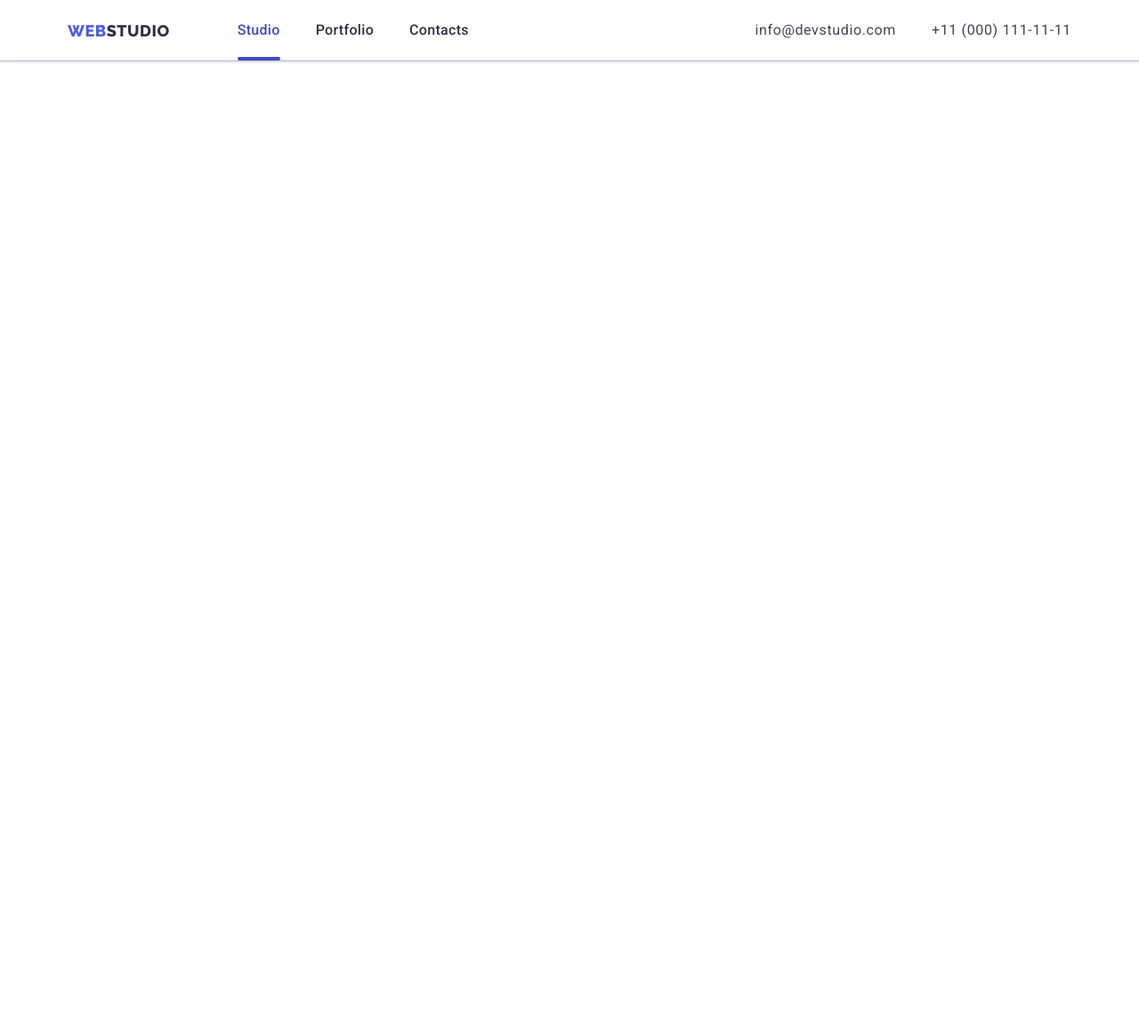
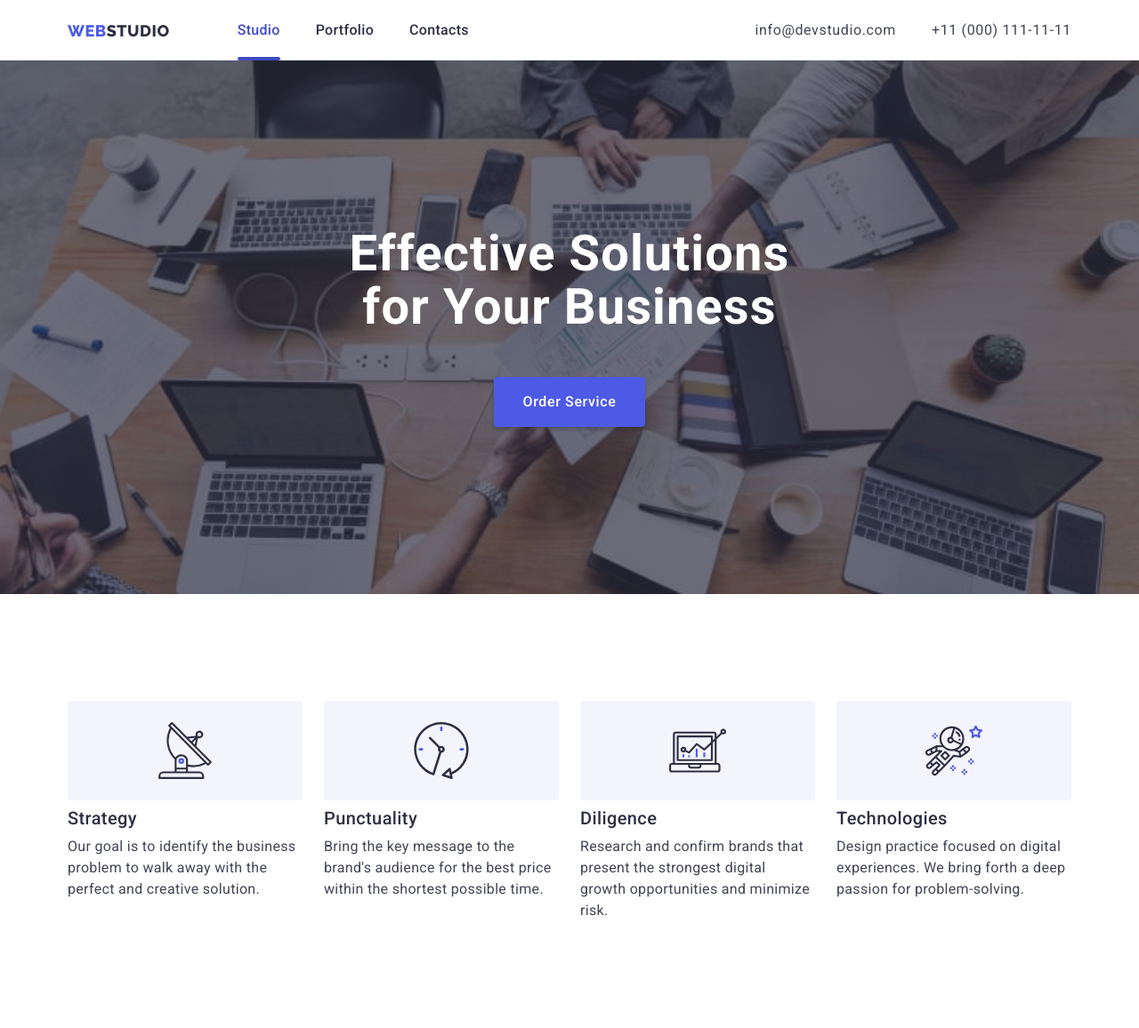
Before and after one commit to Nikolaus-B/goit-markup-hw-07, a plain HTML site: page index.html in a window 1280 px wide. Shown: the whole page at 89% size. Before the commit the page ends 800 px from the top, so only its background shows below. Drawn offline with nearby package versions, Linux system fonts and the light colour scheme.

Commit message:
add hero + advantages

```diff
--- a/css/main-styles.css
+++ b/css/main-styles.css
@@ -129,7 +129,172 @@ desktop -  1158px */
   color: var(--title-text-color);
 }
 
-/* modal menu */
+.nav-link {
+  font-weight: 500;
+  font-size: 16px;
+  line-height: 1.5;
+  padding-top: 24px;
+  padding-bottom: 24px;
+
+  letter-spacing: 0.02em;
+  color: var(--title-text-color);
+  transition: color var(--transition-dur-and-func);
+}
+.nav-link:hover,
+.nav-link:focus {
+  color: var(--button-accent-color);
+}
+
+.nav-link.active-page {
+  position: relative;
+  color: var(--button-accent-color);
+}
+
+.active-page::after {
+  content: '';
+  position: absolute;
+  left: 0;
+  bottom: -1px;
+
+  display: block;
+  width: 100%;
+  height: 4px;
+  border-radius: 2px;
+
+  background-color: var(--button-accent-color);
+}
+
+.header-address {
+  margin-left: auto;
+}
+
+.address-link {
+  font-style: normal;
+  margin-left: auto;
+  font-weight: 400;
+  font-size: 12px;
+  line-height: 1.17;
+
+  letter-spacing: 0.04em;
+  color: var(--primary-text-color);
+  transition: color var(--transition-dur-and-func);
+}
+.address-link:hover,
+.address-link:focus {
+  color: var(--button-accent-color);
+}
+
+/* header> */
+
+/* hero */
+.hero-section {
+  background-color: var(--title-text-color);
+  max-width: 428px;
+  height: 432px;
+  margin: 0 auto;
+
+  background-image: linear-gradient(
+      rgba(46, 47, 66, 0.7),
+      rgba(46, 47, 66, 0.7)
+    ),
+    url(../images/mobile-hero.jpg);
+  background-repeat: no-repeat;
+  background-position: center;
+  background-size: cover;
+}
+
+.hero-container {
+  padding-top: 112px;
+  padding-bottom: 112px;
+}
+
+.hero-text {
+  font-weight: 700;
+  font-size: 36px;
+  line-height: 1.11;
+  letter-spacing: 0.02em;
+
+  text-align: center;
+  color: var(--main-wtite-color);
+
+  max-width: 320px;
+  height: 80px;
+  text-align: center;
+  margin: 0 auto;
+  margin-bottom: 72px;
+}
+
+.hero-button {
+  display: block;
+
+  font-weight: 500;
+  font-size: 16px;
+  line-height: 1.5;
+  font-family: inherit;
+  border: none;
+  transition: background-color var(--transition-dur-and-func);
+
+  letter-spacing: 0.04em;
+  color: var(--main-wtite-color);
+  background-color: var(--main-logo-color);
+  cursor: pointer;
+
+  border-radius: 4px;
+  box-shadow: 0px 4px 4px rgba(0, 0, 0, 0.15);
+  padding: 16px 32px;
+  min-width: 169px;
+  height: 56px;
+  text-align: center;
+  margin: 0 auto;
+}
+.hero-button:hover,
+.hero-button:focus {
+  background-color: var(--button-accent-color);
+}
+
+@media screen and (min-device-pixel-ratio: 2) and (max-width: 767px),
+  screen and (-webkit-min-device-pixel-ratio: 2) and (max-width: 767px),
+  screen and (min-resolution: 192dpi) and (max-width: 767px),
+  screen and (min-resolution: 2dppx) and (max-width: 767px) {
+  .hero-section {
+    background-image: linear-gradient(
+        rgba(46, 47, 66, 0.7),
+        rgba(46, 47, 66, 0.7)
+      ),
+      url(../images/mobile-hero@2x.jpg);
+  }
+}
+/* hero> */
+
+/* advantages */
+.advantages-section {
+  padding-top: 96px;
+  padding-bottom: 96px;
+}
+
+.advantages-icon {
+  display: none;
+}
+
+.advantages-title {
+  font-weight: 700;
+  font-size: 36px;
+  line-height: 1.11;
+  margin-bottom: 8px;
+
+  letter-spacing: 0.02em;
+  color: var(--title-text-color);
+}
+
+.advantages-text {
+  font-weight: 500;
+  font-size: 16px;
+  line-height: 1.5;
+}
+
+/* advantages> */
+
+/* modal menu + only mobile */
 
 @media screen and (max-width: 767px) {
   .list-nav {
@@ -138,10 +303,6 @@ desktop -  1158px */
 
   .main-address {
     display: none;
-  }
-
-  .header-container {
-    justify-content: space-between;
   }
 
   .mobile-open {
@@ -298,9 +459,18 @@ desktop -  1158px */
   }
 }
 
+@media screen and (max-width: 767px) {
+  .advantages-title {
+    text-align: center;
+  }
+  .advantages-item:not(:last-child) {
+    margin-bottom: 72px;
+  }
+}
+
 /* modal menu> */
 
-/* tablet header */
+/* tablet */
 
 @media screen and (min-width: 768px) {
   .mobile-menu {
@@ -309,11 +479,7 @@ desktop -  1158px */
   .mobile-open {
     display: none;
   }
-
-  .header-container {
-    justify-content: baseline;
-  }
-
+  /* header */
   .main-nav {
     display: flex;
     align-items: center;
@@ -323,61 +489,38 @@ desktop -  1158px */
     display: flex;
     gap: 40px;
   }
-}
 
-.nav-link {
-  font-weight: 500;
-  font-size: 16px;
-  line-height: 1.5;
-  padding-top: 24px;
-  padding-bottom: 24px;
+  /* hero */
+  .hero-section {
+    max-width: 768px;
+    height: 436px;
 
-  letter-spacing: 0.02em;
-  color: var(--title-text-color);
-  transition: color var(--transition-dur-and-func);
-}
-.nav-link:hover,
-.nav-link:focus {
-  color: var(--button-accent-color);
-}
+    background-image: linear-gradient(
+        rgba(46, 47, 66, 0.7),
+        rgba(46, 47, 66, 0.7)
+      ),
+      url(../images/tablet-hero.jpg);
+  }
 
-.nav-link.active-page {
-  position: relative;
-  color: var(--button-accent-color);
-}
+  .hero-text {
+    font-size: 56px;
+    line-height: 1.07;
+    margin-bottom: 36px;
+    min-width: 496px;
+    height: 120px;
+  }
 
-.active-page::after {
-  content: '';
-  position: absolute;
-  left: 0;
-  bottom: -1px;
+  /* advantages */
 
-  display: block;
-  width: 100%;
-  height: 4px;
-  border-radius: 2px;
+  .advantages-list {
+    display: flex;
+    flex-wrap: wrap;
+    gap: 72px 24px;
+  }
 
-  background-color: var(--button-accent-color);
-}
-
-.header-address {
-  margin-left: auto;
-}
-
-.address-link {
-  font-style: normal;
-  margin-left: auto;
-  font-weight: 400;
-  font-size: 12px;
-  line-height: 1.17;
-
-  letter-spacing: 0.04em;
-  color: var(--primary-text-color);
-  transition: color var(--transition-dur-and-func);
-}
-.address-link:hover,
-.address-link:focus {
-  color: var(--button-accent-color);
+  .advantages-text {
+    max-width: 356px;
+  }
 }
 
 @media screen and (max-width: 1157px) {
@@ -390,10 +533,24 @@ desktop -  1158px */
   }
 }
 
-/* tablet header> */
+@media screen and (min-device-pixel-ratio: 2) and (max-width: 1157px),
+  screen and (-webkit-min-device-pixel-ratio: 2) and (max-width: 1157px),
+  screen and (min-resolution: 192dpi) and (max-width: 1157px),
+  screen and (min-resolution: 2dppx) and (max-width: 1157px) {
+  .hero-section {
+    background-image: linear-gradient(
+        rgba(46, 47, 66, 0.7),
+        rgba(46, 47, 66, 0.7)
+      ),
+      url(../images/tablet-hero@2x.jpg);
+  }
+}
 
-/* desktop header */
+/* tablet> */
+
+/* desktop  */
 @media screen and (min-width: 1158px) {
+  /* header */
   .main-address {
     display: flex;
     gap: 40px;
@@ -403,7 +560,77 @@ desktop -  1158px */
     font-size: 16px;
     line-height: 1.5;
   }
+  /* hero */
+  .hero-section {
+    max-width: 1440px;
+    height: 600px;
+
+    background-image: linear-gradient(
+        rgba(46, 47, 66, 0.7),
+        rgba(46, 47, 66, 0.7)
+      ),
+      url(../images/tablet-hero.jpg);
+  }
+
+  .hero-container {
+    padding-top: 188px;
+    padding-bottom: 188px;
+  }
+
+  .hero-text {
+    font-size: 56px;
+    line-height: 1.07;
+    margin-bottom: 48px;
+  }
+
+  /* advantages */
+  .advantages-section {
+    padding-top: 120px;
+    padding-bottom: 120px;
+  }
+
+  .advantages-list {
+    display: flex;
+    gap: 24px;
+  }
+
+  .advantages-icon {
+    width: 264px;
+    height: 112px;
+    border-radius: 4px;
+
+    background-color: var(--button-back-color);
+
+    margin-bottom: 8px;
+
+    display: flex;
+    justify-content: center;
+    align-items: center;
+  }
+
+  .advantages-title {
+    font-weight: 500;
+    font-size: 20px;
+    line-height: 1.2;
+    margin-bottom: 8px;
+  }
+
+  .advantages-text {
+    font-weight: 400;
+    max-width: 264px;
+  }
 }
-/* desktop header> */
 
-/* header >*/
+@media screen and (min-device-pixel-ratio: 2) and (min-width: 1158px),
+  screen and (-webkit-min-device-pixel-ratio: 2) and (min-width: 1158px),
+  screen and (min-resolution: 192dpi) and (min-width: 1158px),
+  screen and (min-resolution: 2dppx) and (min-width: 1158px) {
+  .hero-section {
+    background-image: linear-gradient(
+        rgba(46, 47, 66, 0.7),
+        rgba(46, 47, 66, 0.7)
+      ),
+      url(../images/tablet-hero@2x.jpg);
+  }
+}
+/* desktop> */
--- /dev/null
+++ b/css/new-css.css
@@ -0,0 +1,315 @@
+:root {
+  --primary-text-color: #434455;
+  --title-text-color: #2e2f42;
+  --main-logo-color: #4d5ae5;
+  --footer-logo-color: #f4f4fd;
+  --main-wtite-color: #ffffff;
+  --button-accent-color: #404bbf;
+  --button-back-color: #f4f4fd;
+  --border-colour: #e7e9fc;
+  --footer-accent-colo: #31d0aa;
+  --customers-link-colour: #8e8f99;
+  --modal-color: #fcfcfc;
+  --transition-dur-and-func: 250ms cubic-bezier(0.4, 0, 0.2, 1);
+}
+
+body {
+  font-family: Roboto, sans-serif;
+  letter-spacing: 0.02em;
+  color: var(--primary-text-color);
+  background-color: var(--main-wtite-color);
+}
+
+p,
+h1,
+h2,
+h3,
+h4,
+h5,
+h6 {
+  margin: 0;
+}
+
+ul {
+  margin: 0;
+  padding: 0;
+}
+
+img {
+  display: block;
+}
+
+button {
+  cursor: pointer;
+}
+a {
+  padding: 0;
+  margin: 0;
+}
+
+.link {
+  text-decoration: none;
+}
+
+.list {
+  list-style-type: none;
+}
+
+.visually-hidden {
+  position: absolute;
+  width: 1px;
+  height: 1px;
+  margin: -1px;
+  border: 0;
+  padding: 0;
+  white-space: nowrap;
+  clip-path: inset(100%);
+  clip: rect(0 0 0 0);
+  overflow: hidden;
+}
+
+/* container */
+
+/* mobile - 428px(396+30)
+tablet - 768px(736+32)
+desktop -  1158px */
+
+.container {
+  padding-left: 16px;
+  padding-right: 16px;
+  /* outline: 2px solid aquamarine; */
+
+  @media screen and (min-width: 428px) {
+    width: 428px;
+    margin: 0 auto;
+  }
+
+  @media screen and (min-width: 768px) {
+    width: 768px;
+  }
+
+  @media screen and (min-width: 1158px) {
+    width: 1158px;
+    padding-left: 15px;
+    padding-right: 15px;
+  }
+}
+
+/* header */
+
+.header {
+  border-bottom: 1px solid var(--border-colour);
+  box-shadow: 0px 2px 1px rgba(46, 47, 66, 0.08),
+    0px 1px 1px rgba(46, 47, 66, 0.16), 0px 1px 6px rgba(46, 47, 66, 0.08);
+}
+
+.header-container {
+  display: flex;
+  align-items: center;
+}
+
+.main-logo {
+  font-family: Raleway, sans-serif;
+  font-weight: 800;
+  font-size: 18px;
+  line-height: 1.17;
+  padding-top: 24px;
+  padding-bottom: 22px;
+
+  letter-spacing: 0.03em;
+  text-transform: uppercase;
+  color: var(--main-logo-color);
+  transition: color var(--transition-dur-and-func);
+}
+.main-logo:hover,
+.main-logo:focus {
+  color: var(--button-accent-color);
+}
+
+.second-logo {
+  color: var(--title-text-color);
+}
+
+.main-nav {
+  display: flex;
+}
+
+/* mobile menu */
+@media screen and (max-width: 767px) {
+  .list-nav {
+    display: none;
+  }
+
+  .main-address {
+    display: none;
+  }
+  @media screen and (max-width: 767px) {
+    .list-nav {
+      display: none;
+    }
+
+    .main-address {
+      display: none;
+    }
+
+    .mobile-open {
+      background-color: transparent;
+      border: none;
+      padding: 0;
+      margin-left: auto;
+      height: 32px;
+    }
+
+    .mobile-open-icon {
+      stroke: var(--title-text-color);
+    }
+
+    .mobile-menu {
+      position: fixed;
+      top: 0;
+      left: 0;
+      width: 100vw;
+      height: 100vh;
+      z-index: 100;
+      background-color: var(--main-wtite-color);
+
+      opacity: 0;
+      visibility: hidden;
+      pointer-events: none;
+      transition: opacity var(--transition-dur-and-func),
+        visibility var(--transition-dur-and-func);
+    }
+
+    .mobile-menu.is-open {
+      opacity: 1;
+      visibility: visible;
+      pointer-events: auto;
+    }
+
+    .mobile-menu-modal {
+      position: relative;
+      padding-left: 40px;
+      padding-right: 35px;
+      padding-top: 80px;
+      padding-bottom: 40px;
+    }
+
+    .mobile-close-btn {
+      position: absolute;
+      top: 24px;
+      right: 24px;
+
+      display: flex;
+      justify-content: center;
+      align-items: center;
+
+      width: 24px;
+      height: 24px;
+      border-radius: 50%;
+      border: 1px solid rgba(0, 0, 0, 0.1);
+      padding: 0;
+      transition: background-color var(--transition-dur-and-func),
+        border var(--transition-dur-and-func);
+
+      background-color: var(--border-colour);
+    }
+
+    .mobile-close-menu {
+      fill: var(--title-text-color);
+      transition: fill var(--transition-dur-and-func);
+    }
+
+    .mobile-close-btn:hover,
+    .mobile-close-btn:focus {
+      border: none;
+      background-color: var(--button-accent-color);
+    }
+    .mobile-close-btn:hover .mobile-close-menu,
+    .mobile-close-btn:focus .mobile-close-menu {
+      fill: var(--main-wtite-color);
+    }
+
+    .mobile-nav {
+      margin-bottom: 284px;
+    }
+
+    .mobile-links:not(:last-child) {
+      margin-bottom: 40px;
+    }
+
+    .mobile-link {
+      font-weight: 700;
+      font-size: 36px;
+      line-height: 1.11;
+
+      color: var(--title-text-color);
+    }
+    .mobile-link.is-active {
+      color: var(--button-accent-color);
+    }
+
+    .mobile-address {
+      margin-bottom: 48px;
+    }
+
+    .mobile-address-item:not(:last-child) {
+      margin-bottom: 40px;
+    }
+
+    .menu-phone-link {
+      font-weight: 700;
+      font-size: 36px;
+      line-height: 1.11;
+
+      color: var(--main-logo-color);
+      transition: color var(--transition-dur-and-func);
+    }
+    .menu-phone-link:focus {
+      color: var(--button-accent-color);
+    }
+
+    .menu-mail-link {
+      font-weight: 500;
+      font-size: 20px;
+      line-height: 1.2;
+      color: var(--primary-text-color);
+      transition: color var(--transition-dur-and-func);
+    }
+    .menu-mail-link:focus {
+      color: var(--button-accent-color);
+    }
+
+    .menu-social-links {
+      display: flex;
+      gap: 56px;
+      justify-content: center;
+    }
+
+    .menu-links-social {
+      display: flex;
+      justify-content: center;
+      align-items: center;
+
+      width: 40px;
+      height: 40px;
+      border-radius: 50%;
+      margin: 0 auto;
+      transition: background-color var(--transition-dur-and-func);
+
+      background-color: var(--main-logo-color);
+    }
+    .links-social:focus {
+      background-color: var(--button-accent-color);
+    }
+
+    .menu-links-icon {
+      fill: var(--footer-logo-color);
+    }
+  }
+}
+
+@media screen and (max-width: 1157px) {
+  .main-logo {
+    margin-right: 120px;
+  }
+}
--- a/index.html
+++ b/index.html
@@ -135,15 +135,15 @@
       </div>
     </header>
     <main>
-      <!-- <section class="hero-section">
+      <section class="hero-section">
         <div class="container hero-container">
           <h1 class="hero-text">Effective Solutions for Your Business</h1>
           <button type="button" class="hero-button" data-modal-open>
             Order Service
           </button>
         </div>
-      </section> -->
-      <!-- <section class="advantages-section">
+      </section>
+      <section class="advantages-section">
         <div class="container advantages-container">
           <h2 class="visually-hidden">Our Advantages</h2>
           <ul class="advantages-list list">
@@ -198,7 +198,7 @@
           </ul>
         </div>
       </section>
-      <section class="presentation-section">
+      <!-- <section class="presentation-section">
         <div class="container">
           <h2 class="presentation-title">What are we doing</h2>
           <ul class="presentation-list list">
@@ -456,7 +456,7 @@
             </li>
           </ul>
         </div>
-      </section> -->
+      </section>
     </main>
     <footer class="main-footer">
       <!-- <div class="container footer-container">
```
